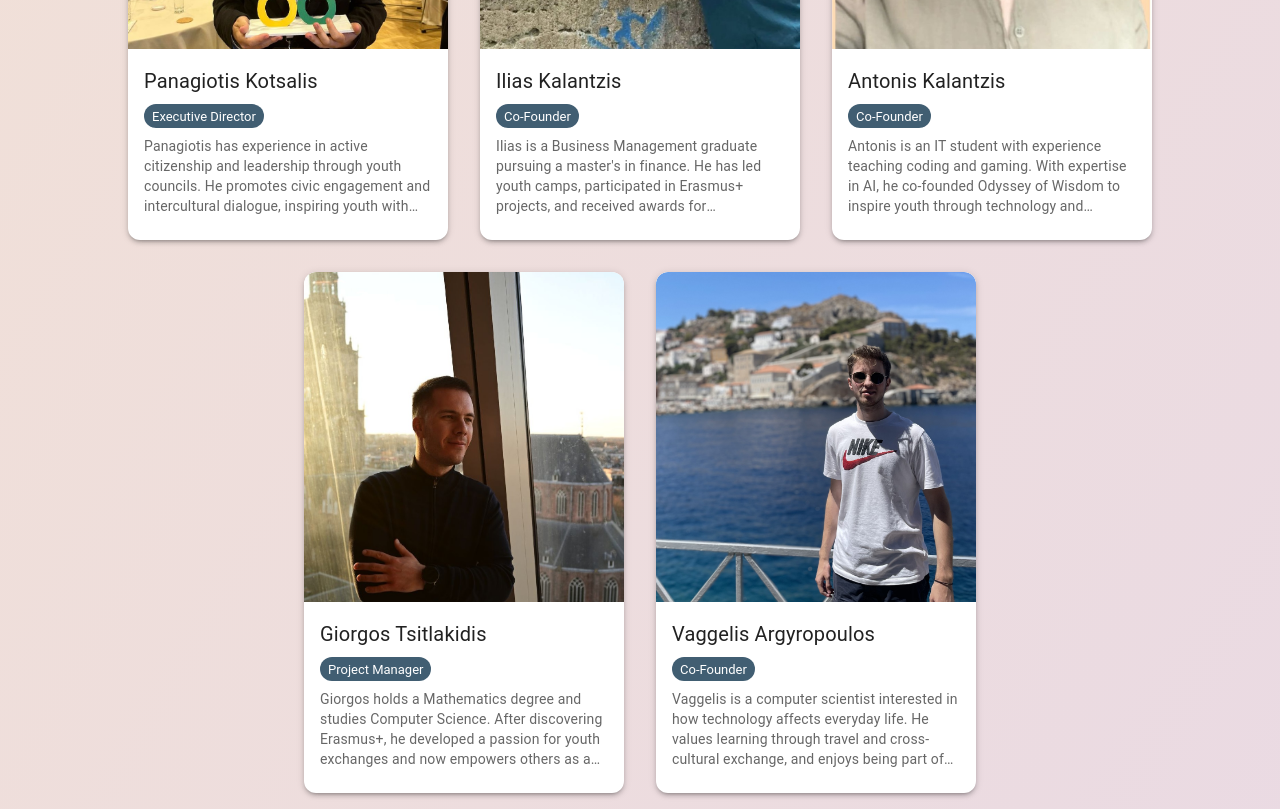
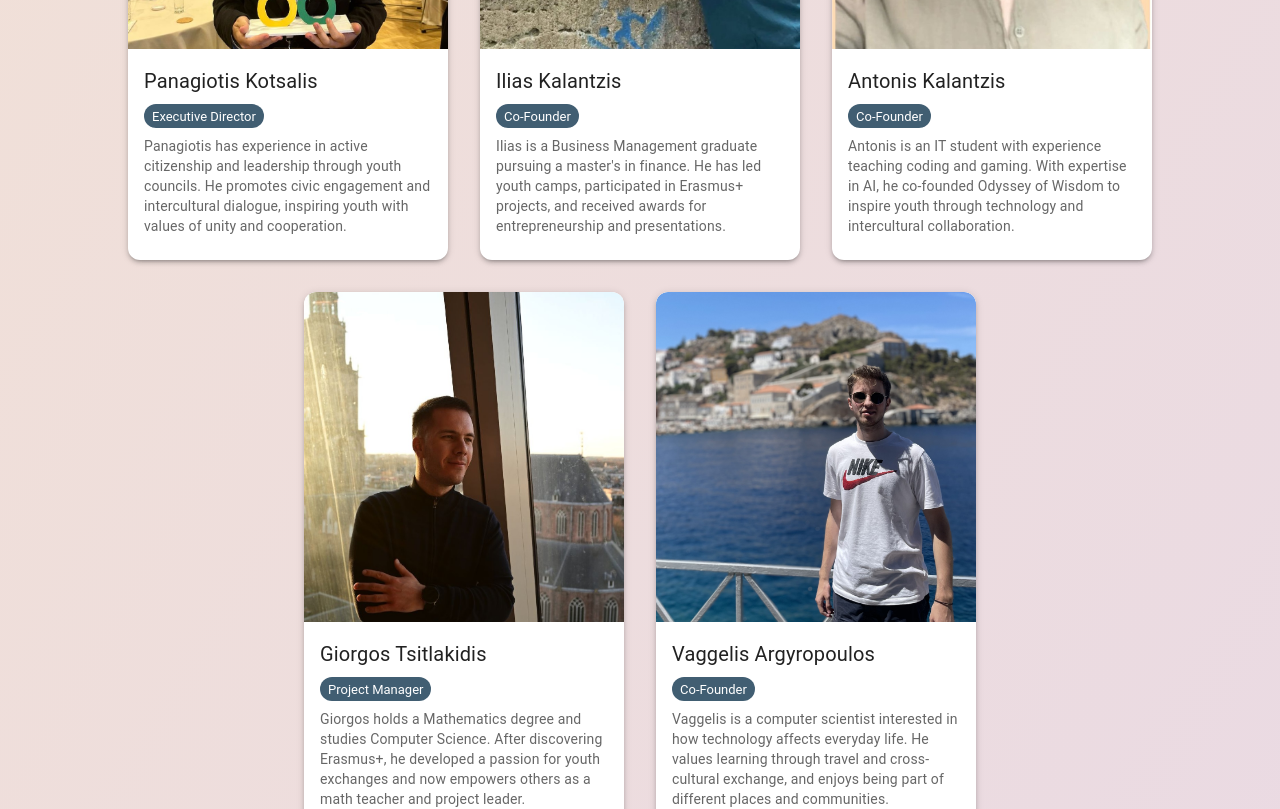
Before and after one commit to Odyssey-of-Wisdom/odyssey-of-wisdom.github.io, a React (Create React App) app in the folder odyssey-of-wisdom/: page / in a window 1280 px wide. Shown: the part 2160-2969 px from the top of the page. Built offline with nearby package versions, Linux system fonts and the light colour scheme.

Commit message:
small fix

```diff
--- a/odyssey-of-wisdom/src/components/AboutUs.jsx
+++ b/odyssey-of-wisdom/src/components/AboutUs.jsx
@@ -208,18 +208,24 @@ const AboutUs = () => (
 					sx={{ backgroundColor: '#415E72', color: 'white', mb: 1 }}
 				/>
 				<Typography
-					variant="body2"
-					color="text.secondary"
-					sx={{
+				variant="body2"
+				color="text.secondary"
+				sx={{
 					display: '-webkit-box',
 					WebkitBoxOrient: 'vertical',
-					WebkitLineClamp: 4,
+					WebkitLineClamp: {
+					xs: 6,
+					sm: 8,
+					},
 					overflow: 'hidden',
 					textOverflow: 'ellipsis',
-					minHeight: { xs: '4em', sm: '5.5em' },
-					}}
+					minHeight: {
+					xs: '6.6em',
+					sm: '7em',
+					},
+				}}
 				>
-					{person.bio}
+				{person.bio}
 				</Typography>
 				</CardContent>
 			</Card>
```
